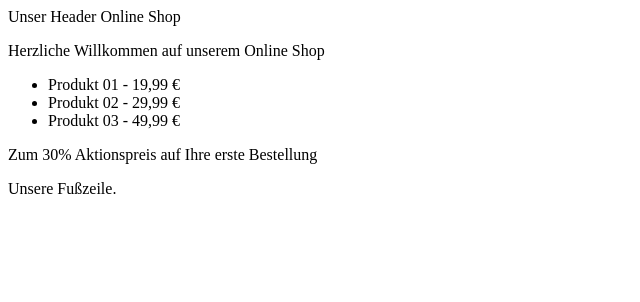
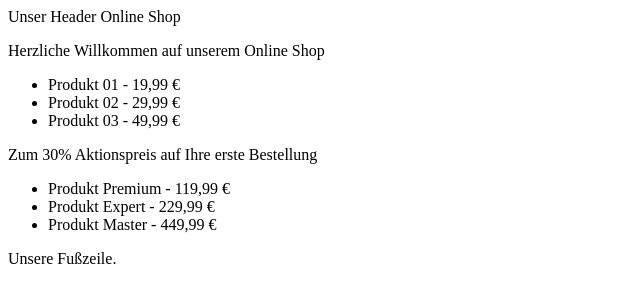
Before and after one commit to Masch-Projects-Page/online-shop, a plain HTML site: page index.html in a window 1280 px wide. Shown: the whole page, without its empty margins (0-640 px from the left). Drawn offline with Linux system fonts and the light colour scheme.

Commit message:
update new product text (index.html)

```diff
--- a/index.html
+++ b/index.html
@@ -26,6 +26,12 @@
         <p> Zum 30% Aktionspreis auf Ihre erste Bestellung </p>
 
 
+        <ul>
+            <li> Produkt Premium - 119,99 € </li>
+            <li> Produkt Expert - 229,99 € </li>
+            <li> Produkt Master - 449,99 € </li>
+        </ul>
+
 
 
     </main>
```
